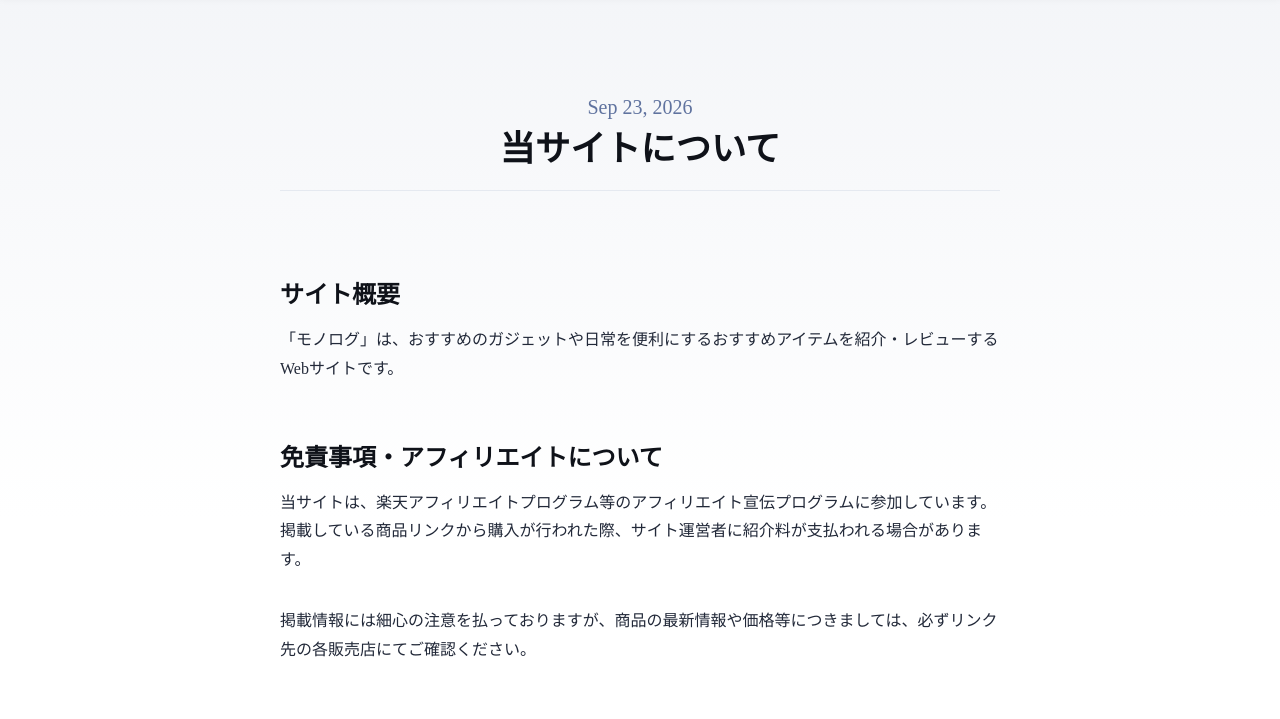
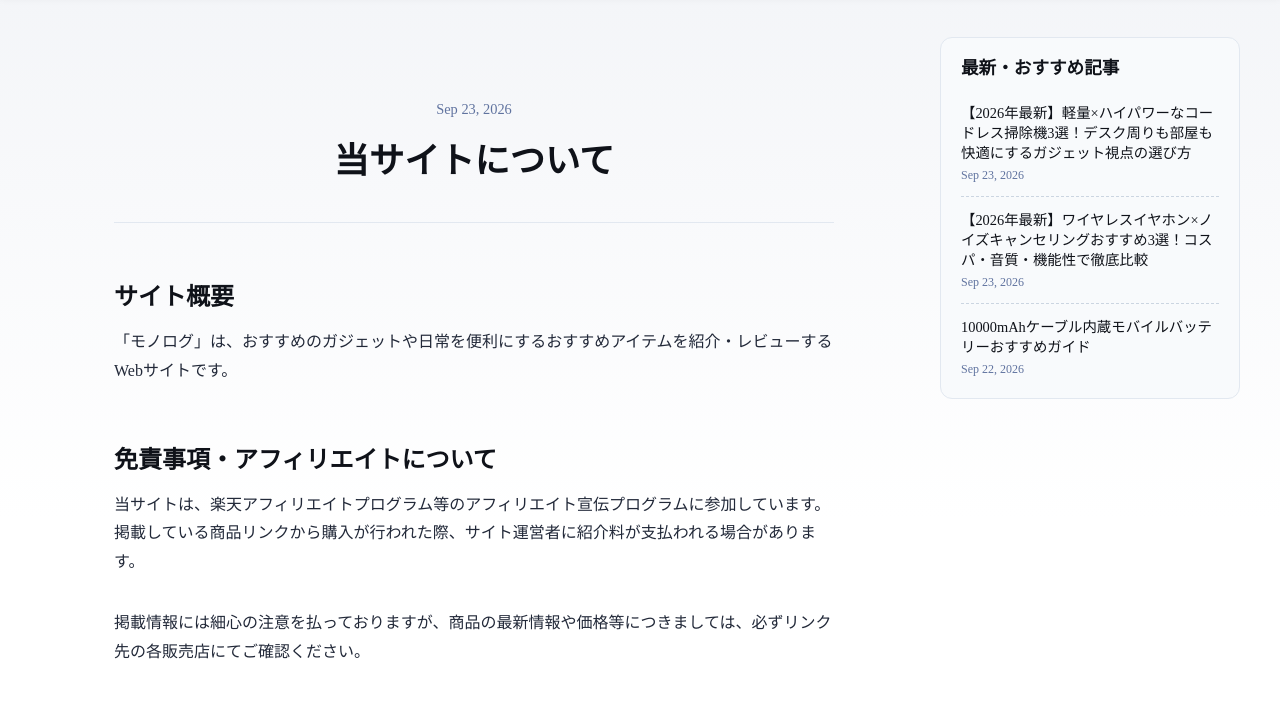
Before and after one commit to taketake75-oss/my-blog, an Astro site: page /about in a window 1280 px wide. Shown: the part 81-800 px from the top of the page. Built offline with nearby package versions, Linux system fonts and the light colour scheme; Astro itself is replaced by a stand-in of ours.

Commit message:
レイアウト修正

```diff
--- a/src/layouts/BlogPost.astro
+++ b/src/layouts/BlogPost.astro
@@ -1,86 +1,163 @@
 ---
-import { Image } from 'astro:assets';
 import type { CollectionEntry } from 'astro:content';
+import { getCollection } from 'astro:content';
 import BaseHead from '../components/BaseHead.astro';
+import Header from '../components/Header.astro';
 import Footer from '../components/Footer.astro';
 import FormattedDate from '../components/FormattedDate.astro';
-import Header from '../components/Header.astro';
 
 type Props = CollectionEntry<'blog'>['data'];
 
 const { title, description, pubDate, updatedDate, heroImage } = Astro.props;
+
+// サイドバー用に全記事を取得して最新順に並べ替え
+const allPosts = (await getCollection('blog')).sort(
+	(a, b) => b.data.pubDate.valueOf() - a.data.pubDate.valueOf()
+);
 ---
 
-<html lang="en">
+<html lang="ja">
 	<head>
 		<BaseHead title={title} description={description} />
 		<style>
-			main {
-				width: calc(100% - 2em);
-				max-width: 100%;
+			.container {
+				max-width: 1200px;
+				margin: 0 auto;
+				padding: 2em 1em;
+				display: grid;
+				grid-template-columns: 1fr;
+				gap: 2rem;
+			}
+			/* PC表示時に2カラム（本文 + サイドバー）化 */
+			@media (min-width: 900px) {
+				.container {
+					grid-template-columns: 1fr 300px;
+				}
+			}
+			.main-content {
+				min-width: 0;
+			}
+			.title-section {
+				margin-bottom: 2em;
+				padding-bottom: 1em;
+				border-bottom: 1px solid #e2e8f0;
+				text-align: center;
+			}
+			.title-section h1 {
+				font-size: 1.8rem;
+				line-height: 1.4;
+				margin: 0.5em 0;
+			}
+			.date {
+				color: rgb(var(--gray));
+				font-size: 0.9rem;
+			}
+			.hero-image img {
+				width: 100%;
+				border-radius: 8px;
+				margin-bottom: 1.5em;
+			}
+			/* サイドバーのスタイル */
+			.sidebar {
+				display: flex;
+				flex-direction: column;
+				gap: 1.5rem;
+			}
+			.widget {
+				background: #f8fafc;
+				border: 1px solid #e2e8f0;
+				border-radius: 12px;
+				padding: 1.25rem;
+			}
+			.widget-title {
+				font-size: 1.1rem;
+				font-weight: bold;
+				margin-top: 0;
+				margin-bottom: 1rem;
+				padding-bottom: 0.5rem;
+				border-bottom: 2px solid rgb(var(--accent));
+			}
+			.post-list {
+				list-style: none;
+				padding: 0;
 				margin: 0;
 			}
-			.hero-image {
-				width: 100%;
+			.post-list li {
+				margin-bottom: 0.8rem;
+				padding-bottom: 0.8rem;
+				border-bottom: 1px dashed #cbd5e1;
 			}
-			.hero-image img {
+			.post-list li:last-child {
+				margin-bottom: 0;
+				padding-bottom: 0;
+				border-bottom: none;
+			}
+			.post-list a {
+				text-decoration: none;
+				color: rgb(var(--black));
+				font-size: 0.9rem;
+				line-height: 1.4;
 				display: block;
-				margin: 0 auto;
-				border-radius: 12px;
-				box-shadow: var(--box-shadow);
 			}
-			.prose {
-				width: 720px;
-				max-width: calc(100% - 2em);
-				margin: auto;
-				padding: 1em;
-				color: rgb(var(--gray-dark));
+			.post-list a:hover {
+				color: rgb(var(--accent));
 			}
-			.title {
-				margin-bottom: 1em;
-				padding: 1em 0;
-				text-align: center;
-				line-height: 1;
-			}
-			.title h1 {
-				margin: 0 0 0.5em 0;
-			}
-			.date {
-				margin-bottom: 0.5em;
+			.post-date {
+				font-size: 0.75rem;
 				color: rgb(var(--gray));
-			}
-			.last-updated-on {
-				font-style: italic;
+				display: block;
+				margin-top: 0.2rem;
 			}
 		</style>
 	</head>
 
 	<body>
 		<Header />
-		<main>
-			<article>
-				<div class="hero-image">
-					{heroImage && <Image width={1020} height={510} src={heroImage} alt="" />}
-				</div>
-				<div class="prose">
-					<div class="title">
+		<div class="container">
+			<!-- 左側：記事本文エリア -->
+			<main class="main-content">
+				<article>
+					<div class="title-section">
 						<div class="date">
 							<FormattedDate date={pubDate} />
 							{
 								updatedDate && (
 									<div class="last-updated-on">
-										Last updated on <FormattedDate date={updatedDate} />
+										更新日: <FormattedDate date={updatedDate} />
 									</div>
 								)
 							}
 						</div>
 						<h1>{title}</h1>
-						<hr />
 					</div>
-					<slot />
+					{heroImage && <div class="hero-image"><img src={heroImage} alt="" /></div>}
+					<div class="prose">
+						<slot />
+					</div>
+				</article>
+			</main>
+
+			<!-- 右側：サイドバーエリア -->
+			<aside class="sidebar">
+				<div class="widget">
+					<h3 class="widget-title">最新・おすすめ記事</h3>
+					<ul class="post-list">
+						{
+							allPosts.map((post) => (
+								<li>
+									<a href={`/blog/${post.id}/`}>
+										{post.data.title}
+										<span class="post-date">
+											<FormattedDate date={post.data.pubDate} />
+										</span>
+									</a>
+								</li>
+							))
+						}
+					</ul>
 				</div>
-			</article>
-		</main>
+			</aside>
+		</div>
 		<Footer />
 	</body>
 </html>
```
